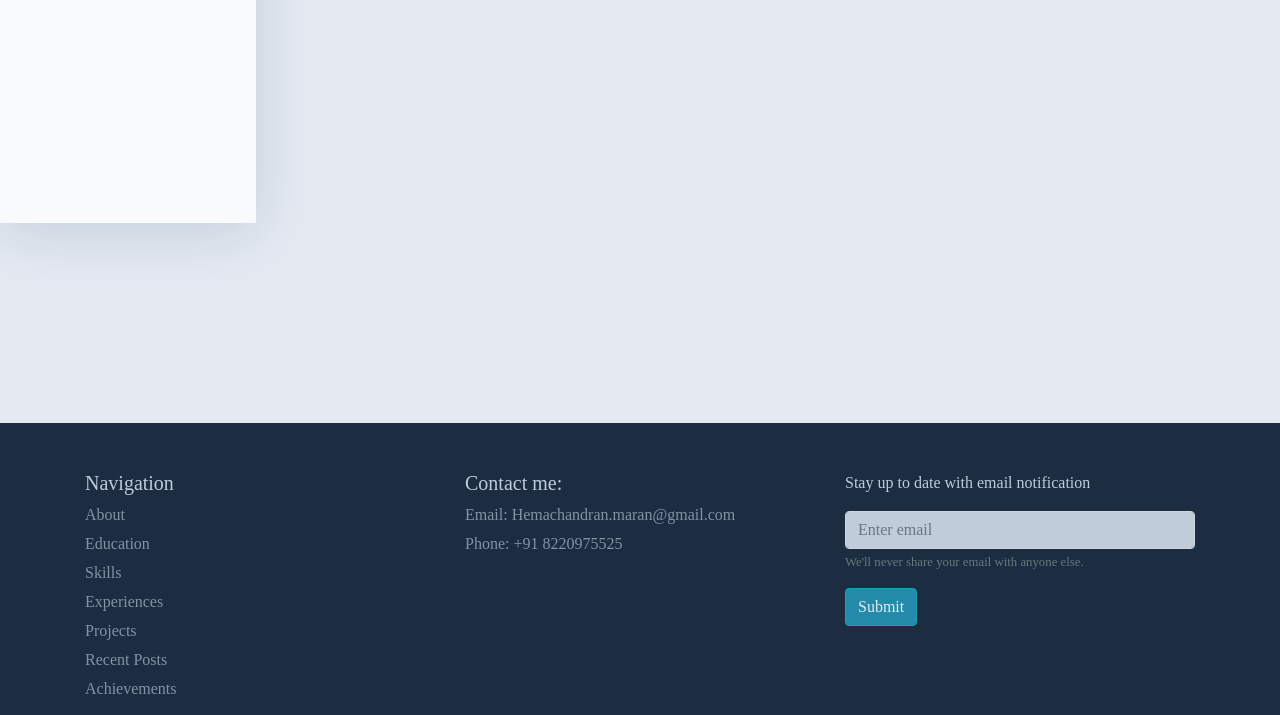
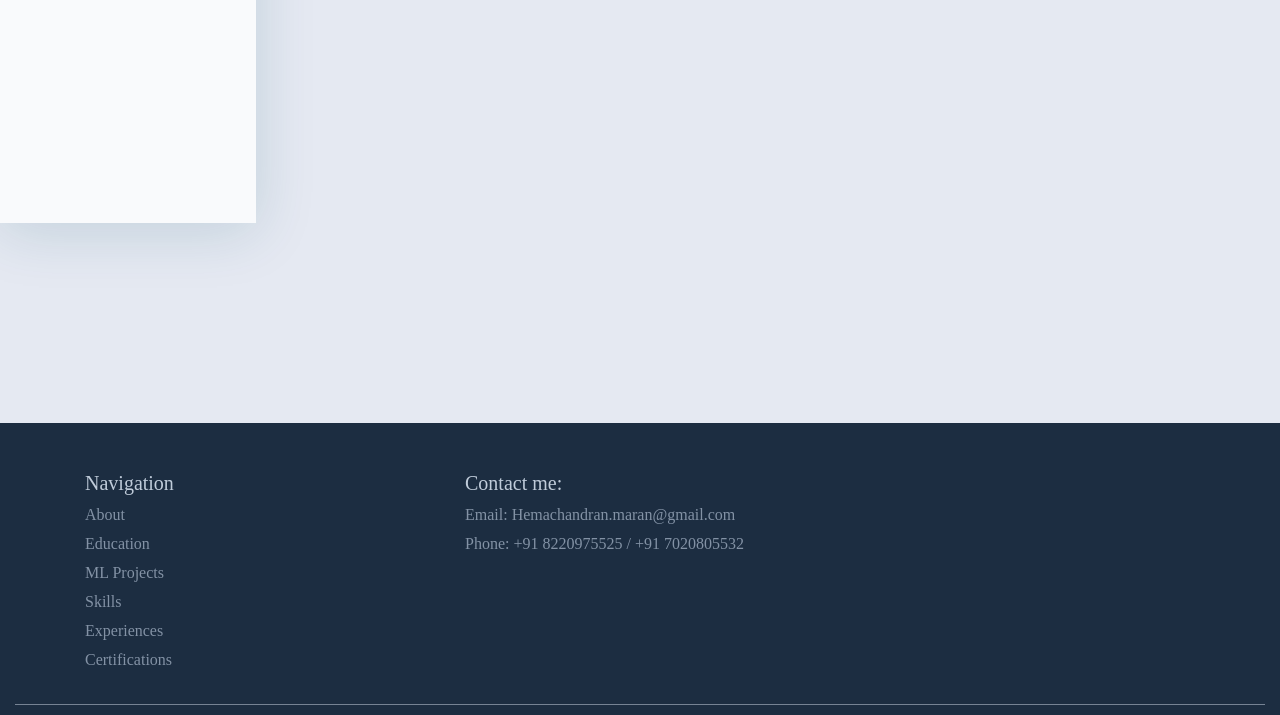
Before and after one commit to NHemachandran/Hemachandran_Portfolio, a plain HTML site: page categories/index.html in a window 1280 px wide. Shown: the part 617-1332 px from the top of the page. Drawn offline with Linux system fonts and the light colour scheme; a web font is replaced by a local one.

Commit message:
Add files via upload

```diff
--- a/categories/index.html
+++ b/categories/index.html
@@ -95,7 +95,7 @@ if (!doNotTrack) {
       <span class="navbar-toggler-icon"></span>
     </button>
     <a class="navbar-brand" href="https://nhemachandran.github.io/Hemachandran_Portfolio/">
-      <img src="https://nhemachandran.github.io/Hemachandran_Portfolio/images/site/main-logo_hu9ad2f25a877e6fef77c7a3dbef5094ad_6881_42x0_resize_box_2.png">Hemachandran</a>
+      <img src="https://nhemachandran.github.io/Hemachandran_Portfolio/images/site/Mypic_hu4368c9e99859f0f8a431206375de8b9d_563776_42x0_resize_box_2.png">Hemachandran</a>
     <button class="navbar-toggler navbar-light" id="toc-toggler" type="button" onclick="toggleTOC()">
       <span class="navbar-toggler-icon"></span>
     </button>
@@ -107,8 +107,8 @@ if (!doNotTrack) {
     </div>
   </div>
 
-  <img src="https://nhemachandran.github.io/Hemachandran_Portfolio/images/site/main-logo_hu9ad2f25a877e6fef77c7a3dbef5094ad_6881_42x0_resize_box_2.png" class="d-none" id="main-logo">
-  <img src="https://nhemachandran.github.io/Hemachandran_Portfolio/images/site/inverted-logo_hub02d7508a1c89b2b7812eab204efeb9a_4223_42x0_resize_box_2.png" class="d-none" id="inverted-logo">
+  <img src="https://nhemachandran.github.io/Hemachandran_Portfolio/images/site/Mypic_hu4368c9e99859f0f8a431206375de8b9d_563776_42x0_resize_box_2.png" class="d-none" id="main-logo">
+  <img src="https://nhemachandran.github.io/Hemachandran_Portfolio/images/site/Mypic_hu4368c9e99859f0f8a431206375de8b9d_563776_42x0_resize_box_2.png" class="d-none" id="inverted-logo">
 </nav>
 
 
@@ -221,6 +221,15 @@ if (!doNotTrack) {
 
 
               <li class="nav-item">
+                <a class="smooth-scroll" href="#projects">ML Projects</a>
+              </li>
+
+
+
+
+
+
+              <li class="nav-item">
                 <a class="smooth-scroll" href="#skills">Skills</a>
               </li>
 
@@ -238,26 +247,9 @@ if (!doNotTrack) {
 
 
 
-              <li class="nav-item">
-                <a class="smooth-scroll" href="#projects">Projects</a>
-              </li>
-
-
-
-
-
 
               <li class="nav-item">
-                <a class="smooth-scroll" href="#recent-posts">Recent Posts</a>
-              </li>
-
-
-
-
-
-
-              <li class="nav-item">
-                <a class="smooth-scroll" href="#achievements">Achievements</a>
+                <a class="smooth-scroll" href="#achievements">Certifications</a>
               </li>
 
         </ul>
@@ -271,31 +263,11 @@ if (!doNotTrack) {
 
           <li><span>Email: </span> <span>Hemachandran.maran@gmail.com</span></li>
 
-          <li><span>Phone: </span> <span>&#43;91 8220975525</span></li>
+          <li><span>Phone: </span> <span>&#43;91 8220975525 / &#43;91 7020805532</span></li>
 
         </ul>
       </div>
 
-
-      <div class="col-md-4 col-sm-12">
-
-        <p>Stay up to date with email notification</p>
-        <form>
-          <div class="form-group">
-            <input
-              type="email"
-              class="form-control"
-              id="exampleInputEmail1"
-              aria-describedby="emailHelp"
-              placeholder="Enter email"
-            />
-            <small id="emailHelp" class="form-text text-muted"
-              >We&#39;ll never share your email with anyone else.</small
-            >
-          </div>
-          <button type="submit" class="btn btn-info">Submit</button>
-        </form>
-      </div>
 
     </div>
   </div>
```
